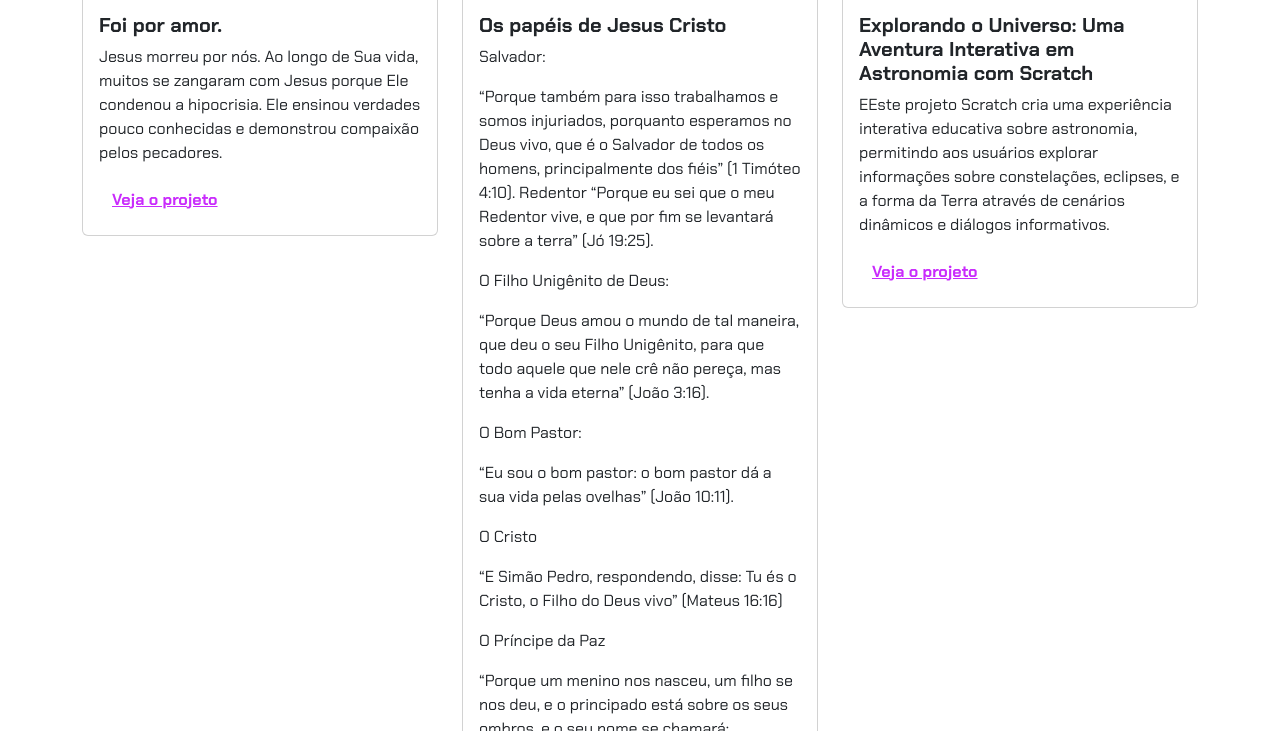
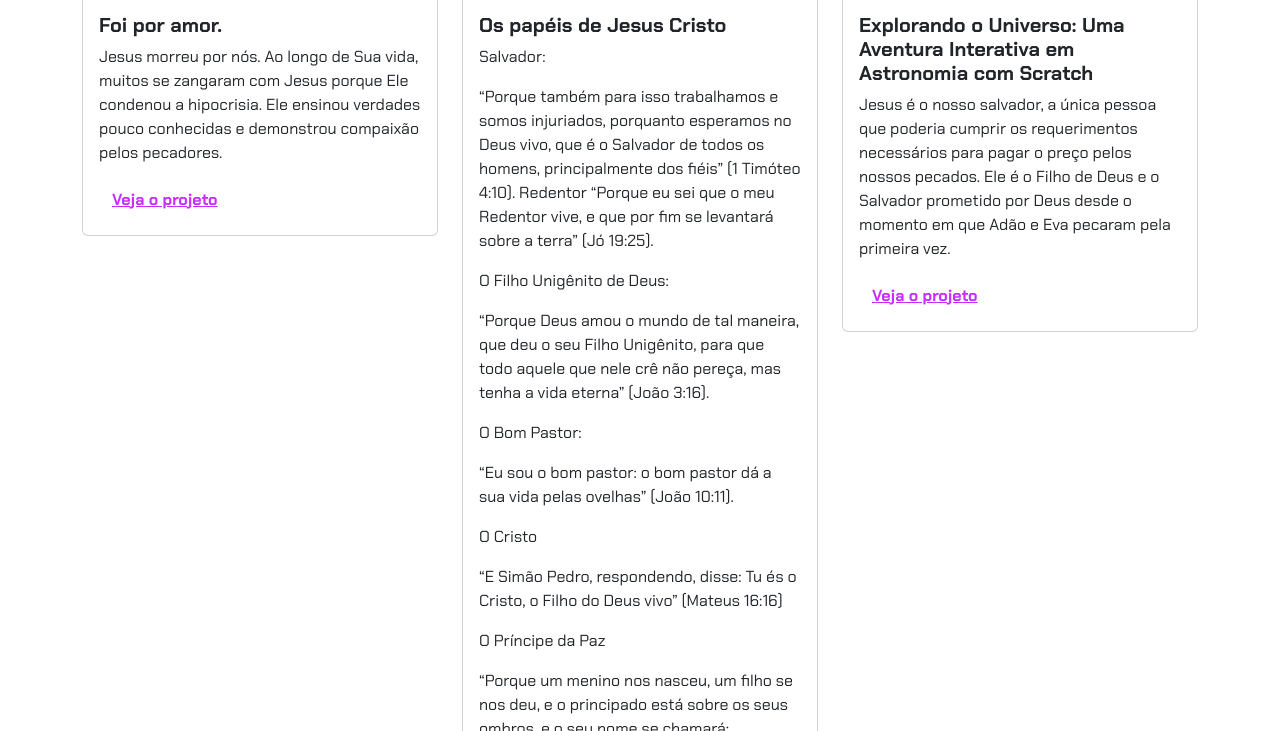
Before and after one commit to zz-fernanda/portfolio-2ano, a plain HTML site: page index.html in a window 1280 px wide. Shown: the part 369-1100 px from the top of the page. Drawn offline with nearby package versions, Linux system fonts and the light colour scheme.

Commit message:
mjmnhgnhnhgn

```diff
--- a/index.html
+++ b/index.html
@@ -82,9 +82,7 @@
                     <div class="card-body">
                         <h5 class="card-title">Explorando o Universo: Uma Aventura Interativa em Astronomia com Scratch
                         </h5>
-                        <p class="card-text">EEste projeto Scratch cria uma experiência interativa educativa sobre
-                            astronomia, permitindo aos usuários explorar informações sobre constelações, eclipses, e a
-                            forma da Terra através de cenários dinâmicos e diálogos informativos.
+                        <p class="card-text">Jesus é o nosso salvador, a única pessoa que poderia cumprir os requerimentos necessários para pagar o preço pelos nossos pecados. Ele é o Filho de Deus e o Salvador prometido por Deus desde o momento em que Adão e Eva pecaram pela primeira vez.
                         </p>
                         <button type="button" class="btn btn-link" data-bs-toggle="modal" data-bs-target="#modal3">Veja
                             o projeto</button>
```
